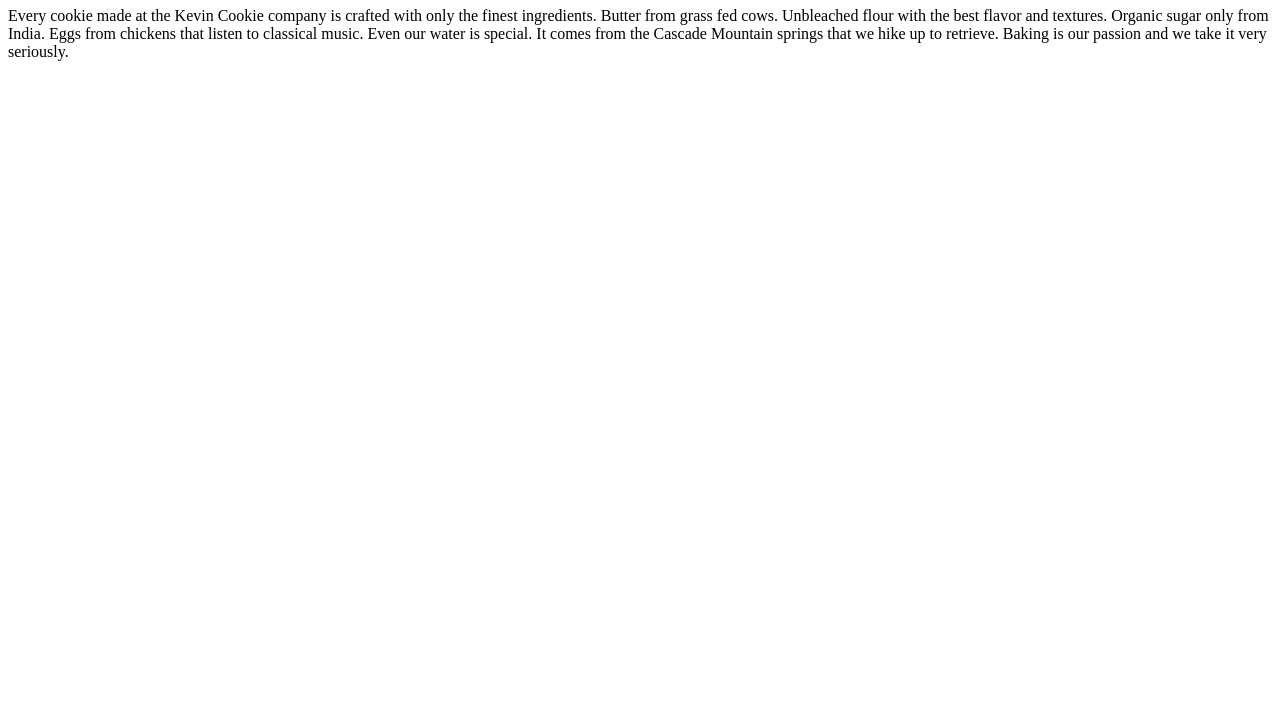
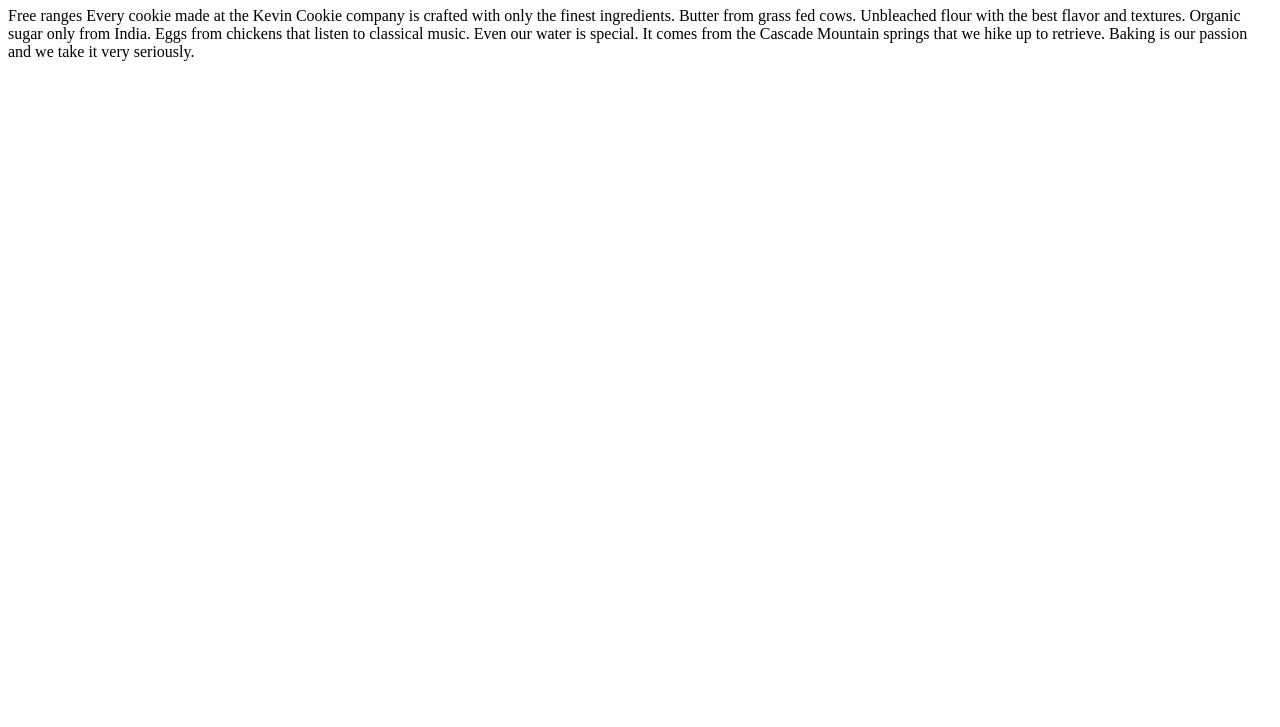
Before and after one commit to behroz27/example, a plain HTML site: page index.htm in a window 1280 px wide. Shown: the part 73-800 px from the top of the page. Drawn offline with Linux system fonts and the light colour scheme.

Commit message:
updated text to free

```diff
--- a/index.htm
+++ b/index.htm
@@ -3,7 +3,7 @@
 <body>
 
 <h1>Deliciousness in every bite!</h1>
-<p>Every cookie made at the Kevin Cookie company is crafted with only the finest ingredients. Butter from grass fed cows. Unbleached flour with the best flavor and textures. Organic sugar only from India. Eggs from chickens that listen to classical music. Even our water is special. It comes from the Cascade Mountain springs that we hike up to retrieve. Baking is our passion and we take it very seriously.</p>
+<p>Free ranges Every cookie made at the Kevin Cookie company is crafted with only the finest ingredients. Butter from grass fed cows. Unbleached flour with the best flavor and textures. Organic sugar only from India. Eggs from chickens that listen to classical music. Even our water is special. It comes from the Cascade Mountain springs that we hike up to retrieve. Baking is our passion and we take it very seriously.</p>
 
 </body>
 </html>
```
